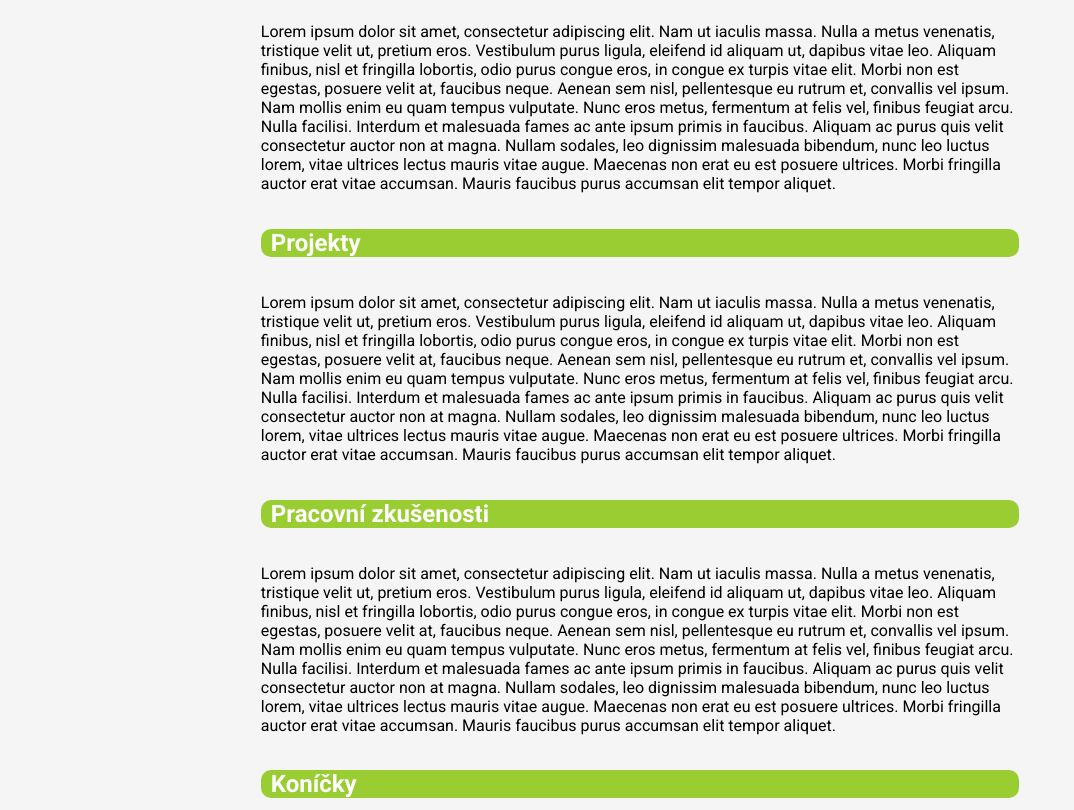
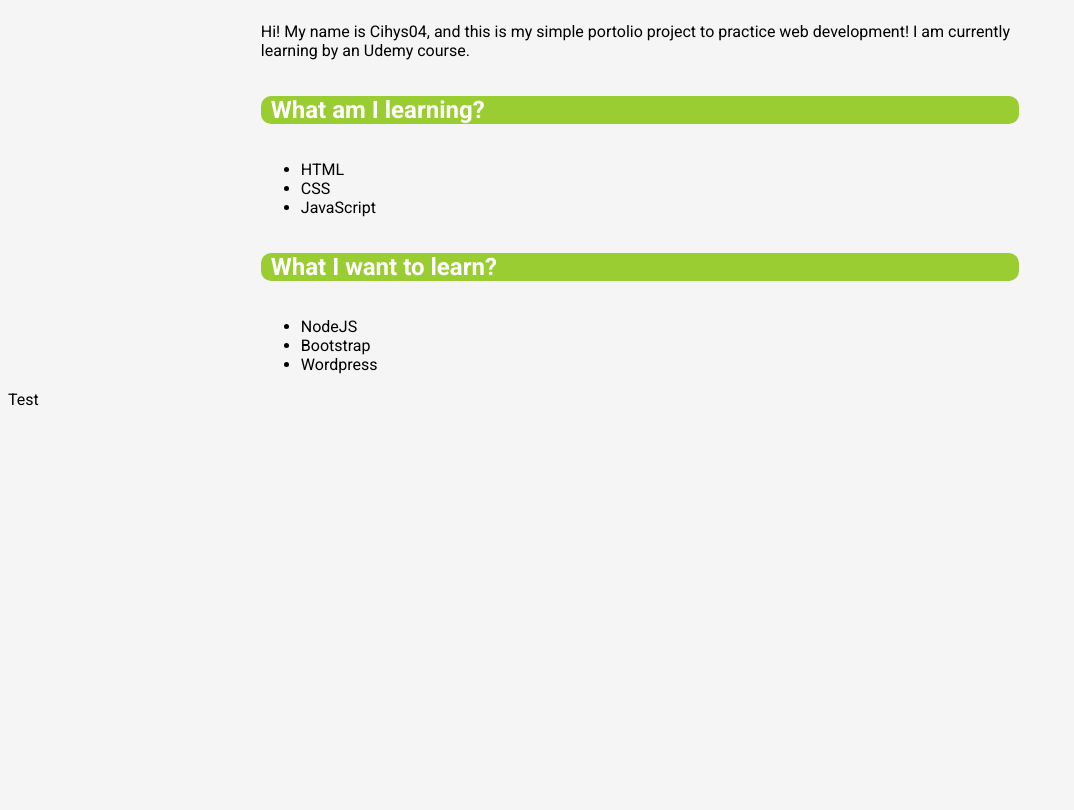
Before and after one commit to Cihys04/Portfolio, a plain HTML site: page index.html in a window 1280 px wide. Shown: the part 83-893 px from the top of the page, without its empty margins (0-1074 px from the left). After the commit the page ends 800 px from the top, so only its background shows below. Drawn offline with Linux system fonts and the light colour scheme.

Commit message:
Upgraded text

```diff
--- a/index.html
+++ b/index.html
@@ -29,15 +29,21 @@
 </head>
     <body>
         <div id="card">
-            <h1 class="heading">Moje portfolio</h1>
-                <p>Lorem ipsum dolor sit amet, consectetur adipiscing elit. Nam ut iaculis massa. Nulla a metus venenatis, tristique velit ut, pretium eros. Vestibulum purus ligula, eleifend id aliquam ut, dapibus vitae leo. Aliquam finibus, nisl et fringilla lobortis, odio purus congue eros, in congue ex turpis vitae elit. Morbi non est egestas, posuere velit at, faucibus neque. Aenean sem nisl, pellentesque eu rutrum et, convallis vel ipsum. Nam mollis enim eu quam tempus vulputate. Nunc eros metus, fermentum at felis vel, finibus feugiat arcu. Nulla facilisi. Interdum et malesuada fames ac ante ipsum primis in faucibus. Aliquam ac purus quis velit consectetur auctor non at magna. Nullam sodales, leo dignissim malesuada bibendum, nunc leo luctus lorem, vitae ultrices lectus mauris vitae augue. Maecenas non erat eu est posuere ultrices. Morbi fringilla auctor erat vitae accumsan. Mauris faucibus purus accumsan elit tempor aliquet. </p>
-            <h2 class="heading">Projekty</h2>
-                <p>Lorem ipsum dolor sit amet, consectetur adipiscing elit. Nam ut iaculis massa. Nulla a metus venenatis, tristique velit ut, pretium eros. Vestibulum purus ligula, eleifend id aliquam ut, dapibus vitae leo. Aliquam finibus, nisl et fringilla lobortis, odio purus congue eros, in congue ex turpis vitae elit. Morbi non est egestas, posuere velit at, faucibus neque. Aenean sem nisl, pellentesque eu rutrum et, convallis vel ipsum. Nam mollis enim eu quam tempus vulputate. Nunc eros metus, fermentum at felis vel, finibus feugiat arcu. Nulla facilisi. Interdum et malesuada fames ac ante ipsum primis in faucibus. Aliquam ac purus quis velit consectetur auctor non at magna. Nullam sodales, leo dignissim malesuada bibendum, nunc leo luctus lorem, vitae ultrices lectus mauris vitae augue. Maecenas non erat eu est posuere ultrices. Morbi fringilla auctor erat vitae accumsan. Mauris faucibus purus accumsan elit tempor aliquet. </p>
-            <h2 class="heading">Pracovní zkušenosti</h2>
-                <p>Lorem ipsum dolor sit amet, consectetur adipiscing elit. Nam ut iaculis massa. Nulla a metus venenatis, tristique velit ut, pretium eros. Vestibulum purus ligula, eleifend id aliquam ut, dapibus vitae leo. Aliquam finibus, nisl et fringilla lobortis, odio purus congue eros, in congue ex turpis vitae elit. Morbi non est egestas, posuere velit at, faucibus neque. Aenean sem nisl, pellentesque eu rutrum et, convallis vel ipsum. Nam mollis enim eu quam tempus vulputate. Nunc eros metus, fermentum at felis vel, finibus feugiat arcu. Nulla facilisi. Interdum et malesuada fames ac ante ipsum primis in faucibus. Aliquam ac purus quis velit consectetur auctor non at magna. Nullam sodales, leo dignissim malesuada bibendum, nunc leo luctus lorem, vitae ultrices lectus mauris vitae augue. Maecenas non erat eu est posuere ultrices. Morbi fringilla auctor erat vitae accumsan. Mauris faucibus purus accumsan elit tempor aliquet. </p>
-            <h2 class="heading">Koníčky</h2>
-                <p>Lorem ipsum dolor sit amet, consectetur adipiscing elit. Nam ut iaculis massa. Nulla a metus venenatis, tristique velit ut, pretium eros. Vestibulum purus ligula, eleifend id aliquam ut, dapibus vitae leo. Aliquam finibus, nisl et fringilla lobortis, odio purus congue eros, in congue ex turpis vitae elit. Morbi non est egestas, posuere velit at, faucibus neque. Aenean sem nisl, pellentesque eu rutrum et, convallis vel ipsum. Nam mollis enim eu quam tempus vulputate. Nunc eros metus, fermentum at felis vel, finibus feugiat arcu. Nulla facilisi. Interdum et malesuada fames ac ante ipsum primis in faucibus. Aliquam ac purus quis velit consectetur auctor non at magna. Nullam sodales, leo dignissim malesuada bibendum, nunc leo luctus lorem, vitae ultrices lectus mauris vitae augue. Maecenas non erat eu est posuere ultrices. Morbi fringilla auctor erat vitae accumsan. Mauris faucibus purus accumsan elit tempor aliquet. </p>
-        </div>
+            <h1 class="heading">Welcome to my portfolio!</h1>
+                <p> Hi! My name is Cihys04, and this is my simple portolio project to practice web development! I am currently learning by an Udemy course.</p>
+            <h2 class="heading">What am I learning?</h2>
+                <ul>
+                    <li>HTML</li>
+                    <li>CSS</li>
+                    <li>JavaScript</li>
+                </ul>
+            <h2 class="heading">What I want to learn?</h2>
+                <ul>
+                    <li>NodeJS</li>
+                    <li>Bootstrap</li>
+                    <li>Wordpress</li>
+                </ul>
+            </div>
         <footer>Test</footer>
     </body>
 </html>
```
